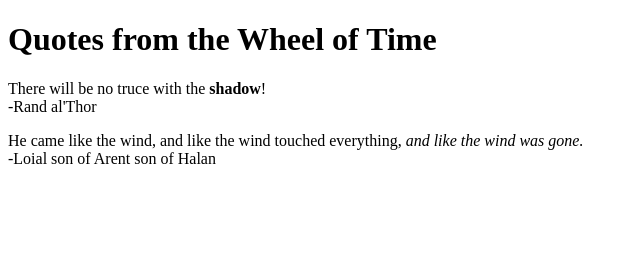
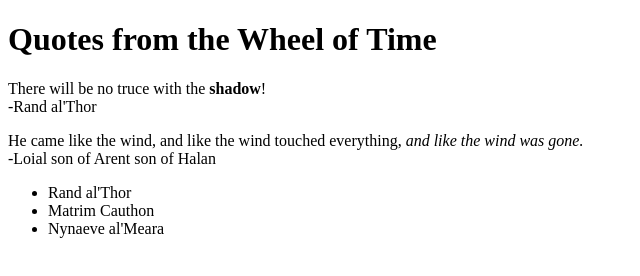
Before and after one commit to architect642/git_test, a plain HTML site: page website example/index.html in a window 1280 px wide. Shown: the whole page, without its empty margins (0-640 px from the left). Drawn offline with Linux system fonts and the light colour scheme.

Commit message:
index.html config

```diff
--- a/website example/index.html
+++ b/website example/index.html
@@ -16,5 +16,11 @@
     <p>He came like the wind, and like the wind touched everything, <em>and like the wind was gone.</em><br>
     -Loial son of Arent son of Halan</p>
     <!-- This is simply an html comment -->
+
+    <ul>
+      <li>Rand al'Thor</li>
+      <li>Matrim Cauthon</li>
+      <li>Nynaeve al'Meara</li>
+    </ul>
 </body>
 </html>
```
